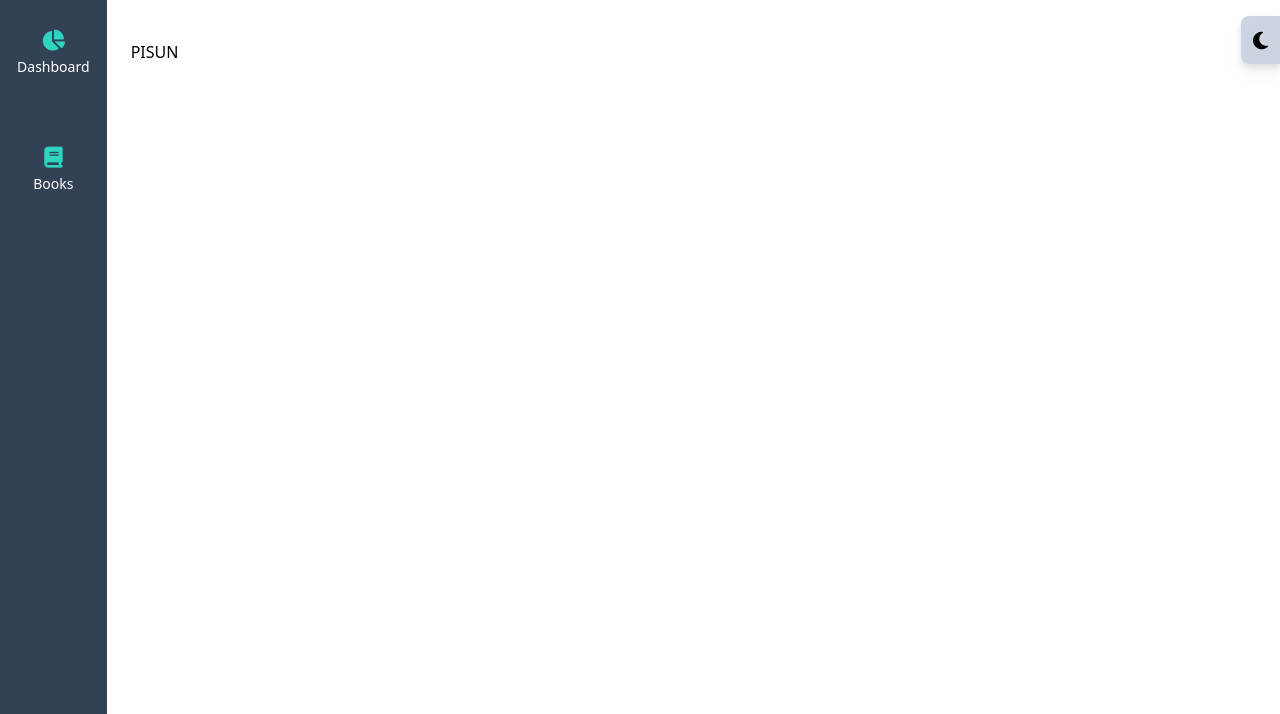
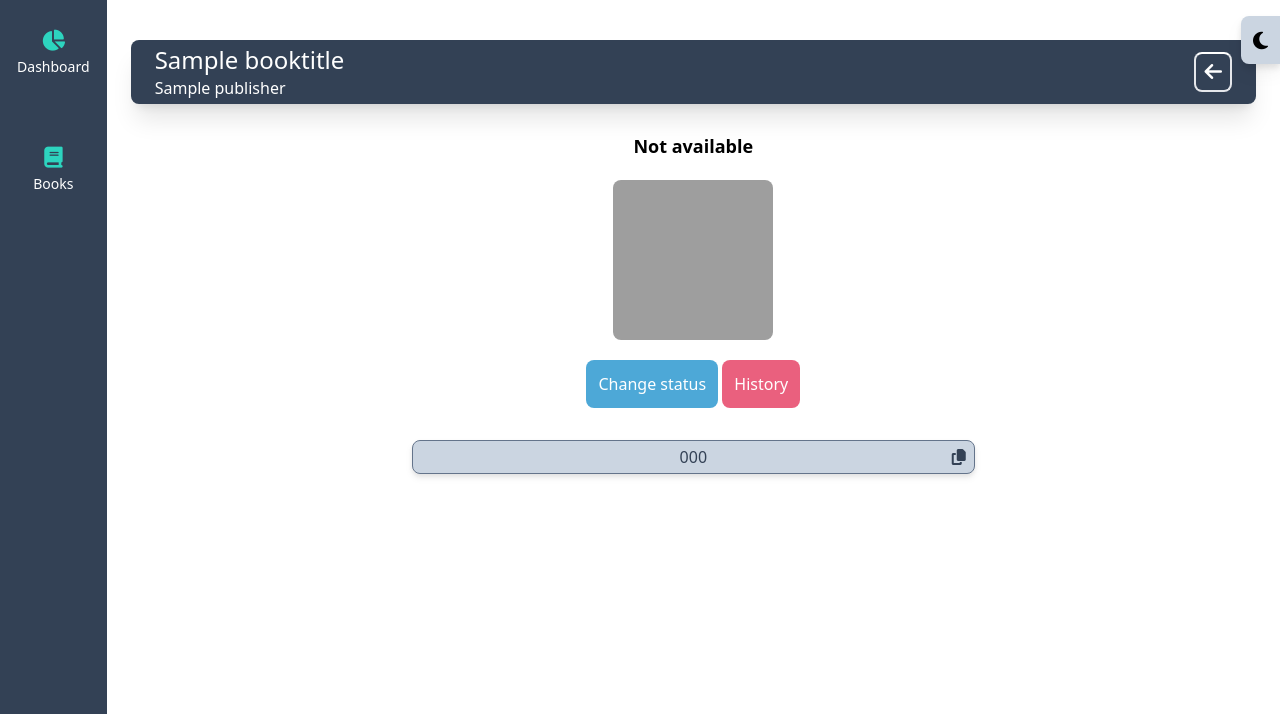
Before and after one commit to avdmitry1/book_store, a Django app: a page that uses src/books/templates/books/detail_book.html in a window 1280 px wide. Shown: the part 64-778 px from the top of the page. Run offline with Django 5.2, Linux system fonts and the light colour scheme; tables that the repository leaves empty hold one stand-in row (values such as "Sample post"); some libraries are stand-ins or nearby versions; grey boxes are pictures that could not be loaded.

Commit message:
new features

```diff
--- /dev/null
+++ b/src/books/static/books/detail_book.js
@@ -0,0 +1,9 @@
+const copyButton = document.getElementById('copy-btn-box');
+const bookIdElement = document.getElementById('book-id-box');
+
+copyButton.addEventListener('click', () => {
+    const bookId = bookIdElement.textContent;
+    navigator.clipboard.writeText(bookId).then(() => {
+        copyButton.innerText = 'Copied!';
+    });
+});
--- a/src/books/templates/books/detail_book.html
+++ b/src/books/templates/books/detail_book.html
@@ -1,5 +1,58 @@
 {% extends 'base.html' %}
+{% load static %}
+
+{% block scripts %}
+    <script src="{% static 'books/detail_book.js' %}" defer></script>
+{% endblock scripts %}
+
 
 {% block content %}
-    <div>PISUN</div>
+<!-- header -->
+{% include "components/header.html" with title=object.title.title description=object.title.publisher.name is_go_back=True %}
+
+<div class="flex justify-center p-2">
+    <div class="flex flex-col items-center ">
+        <div class="text-center mb-5 text-lg font-semibold">
+            <!-- display status -->
+            {% if object.is_available %}
+            Available:
+                {% if object.status %}
+                    {{ object.status }}
+                {% else %}
+                    Not rented
+                {% endif %}
+            {% else %}
+                Not available
+            {% endif %}
+
+        </div>
+        <!-- add qr code -->
+        <img src="{{ object.qr_code.url }}" alt="{{ object.isbn }} QR code" class="w-40 h-40 rounded-lg">
+        <div class="mt-5 text-center">
+            <!-- rent or change status buttons -->
+            {% if not object.is_available %}
+                <a href="" class="bg-sky-600/70 hover:bg-sky-500/70 dark:hover:bg-sky-700/70
+                inline-flex items-center rounded-lg p-3 duration-200 text-white">Change status</a>
+                <a href="" class="bg-rose-600/70 hover:bg-rose-500/70 dark:hover:bg-rose-700/70
+                inline-flex items-center rounded-lg p-3 duration-200 text-white ">History</a>
+
+            {% endif %}
+
+        </div>
+    </div>
+</div>
+
+<div class="flex justify-center">
+    <div class="mt-6 p-1 rounded-lg relative bg-slate-300 dark:bg-slate-600 border
+        border-slate-500 dark:border-slate-900 text-slate-700
+        dark:text-slate-200 drop-shadow-md w-1/2">
+        <!--code for copying to clipboard-->
+        <div id="book-id-box" class="text-center">{{ object.isbn }}</div>
+        <div class="absolute top-1 right-2 cursor-pointer dark:text-white" id="copy-btn-box">
+            <i class="fa-solid fa-copy"></i>
+        </div>
+    </div>
+</div>
+
+
 {% endblock %}
--- a/src/books/urls.py
+++ b/src/books/urls.py
@@ -1,11 +1,7 @@
 from django.urls import path
 
-from .views import (
-    BookDetailView,
-    BookTitleDetailView,
-    BookTitleListView,
-    BookDeleteView,
-)
+from .views import (BookDeleteView, BookDetailView, BookTitleDetailView,
+                    BookTitleListView)
 
 app_name = "books"
 
--- a/src/books/views.py
+++ b/src/books/views.py
@@ -5,7 +5,7 @@ from django.db.models import QuerySet
 from django.http import HttpResponse
 from django.shortcuts import get_object_or_404
 from django.urls import reverse, reverse_lazy
-from django.views.generic import DetailView, FormView, ListView, DeleteView
+from django.views.generic import DeleteView, DetailView, FormView, ListView
 
 from .forms import BookTitleForm
 from .models import Book, BookTitle
```
